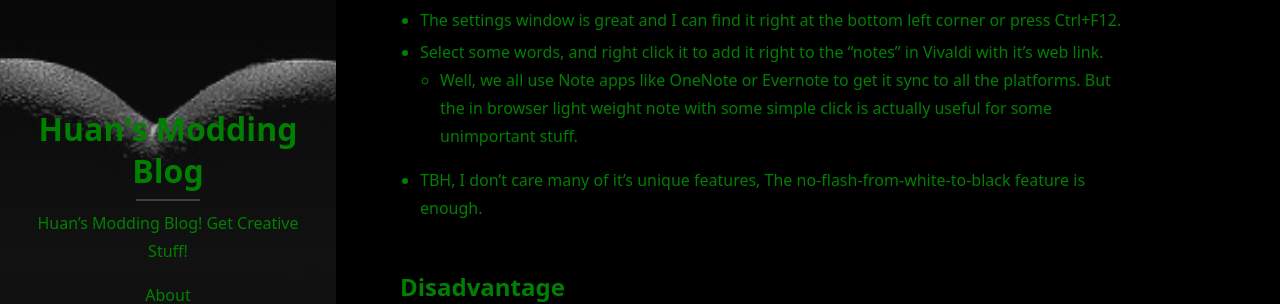
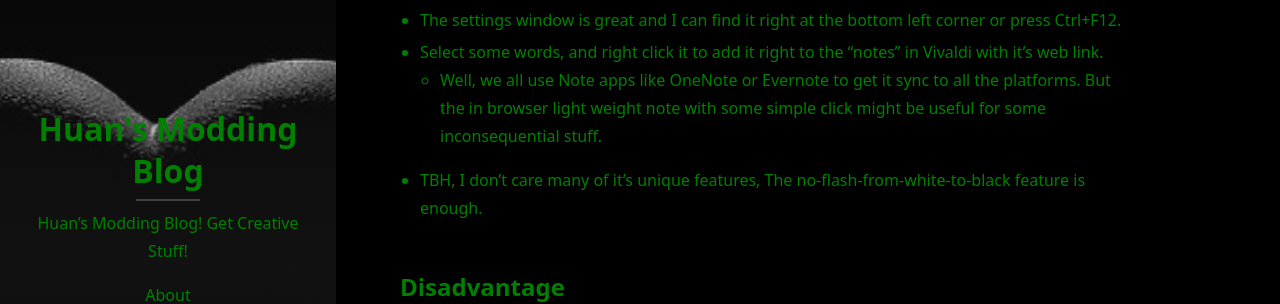
Before and after one commit to huanrenfeng/huanrenfeng.github.io, a Jekyll site: the page built from _posts/2020-11-19-switch-from-chrome-to-edge-to-vivaldi.md, in a window 1280 px wide and 900 px high, scrolled down 841 px. Shown: the part 191-495 px from the top of the window. Built offline with Jekyll 4.4.1, drawn with Linux system fonts in a browser that asks for light colours; cached includes are drawn as plain includes; nearby versions of some CDN libraries; some web fonts are replaced; our own code applies the rules of GitHub Pages for plain Markdown files; library files that are not in the unit come from our copies.

Commit message:
Update 2020-11-19-switch-from-chrome-to-edge-to-vivaldi.md

```diff
--- a/_posts/2020-11-19-switch-from-chrome-to-edge-to-vivaldi.md
+++ b/_posts/2020-11-19-switch-from-chrome-to-edge-to-vivaldi.md
@@ -29,7 +29,7 @@ I find it a greate browser, and perhaps the best browser.
 - It support Chrome plugins.
 - The settings window is great and I can find it right at the bottom left corner or press Ctrl+F12.
 - Select some words, and right click it to add it right to the "notes" in Vivaldi with it's web link.
-  - Well, we all use Note apps like OneNote or Evernote to get it sync to all the platforms. But the in browser light weight note with some simple click is actually useful for some unimportant stuff.
+  - Well, we all use Note apps like OneNote or Evernote to get it sync to all the platforms. But the in browser light weight note with some simple click might be useful for some inconsequential stuff.
 - TBH, I don't care many of it's unique features, The no-flash-from-white-to-black feature is enough.
 
 ## Disadvantage
```
